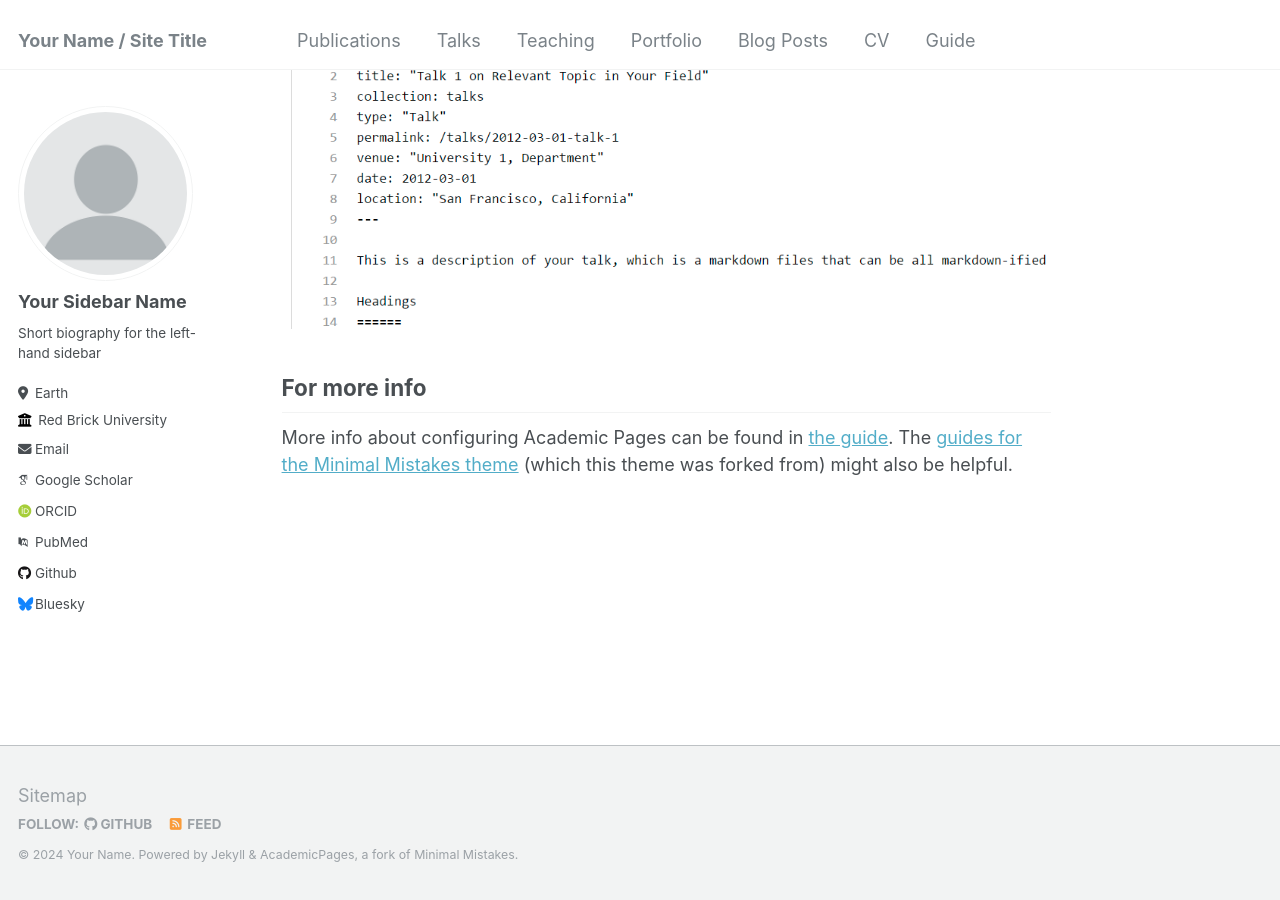
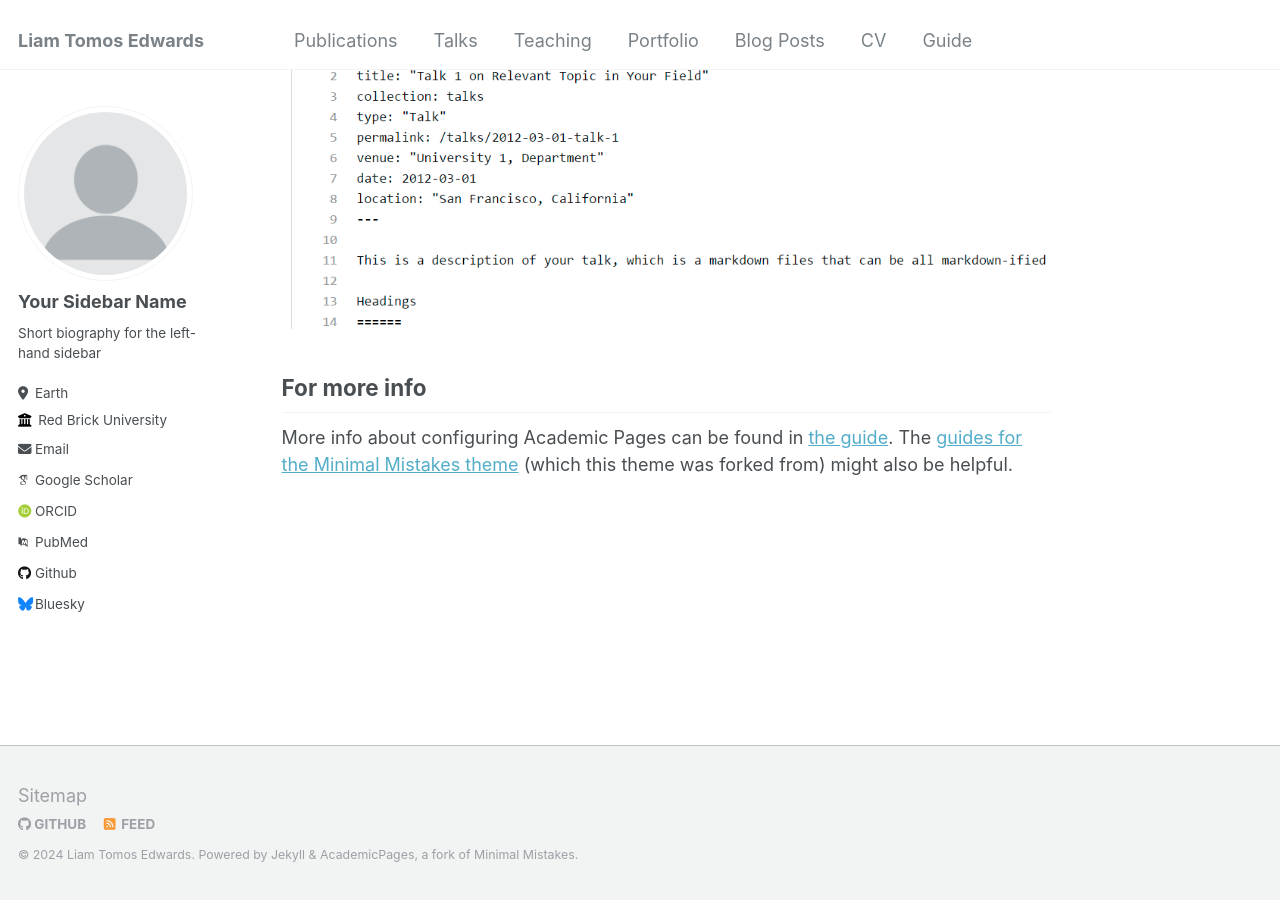
Before and after one commit to liamtomosedwards/liamtomosedwards.github.io, a Jekyll site: the page built from _pages/about.md, in a window 1280 px wide and 900 px high, scrolled down 2660 px. Built offline with Jekyll 4.4.1, drawn with Linux system fonts in a browser that asks for light colours; some web fonts are replaced.

Commit message:
Update _config.yml

```diff
--- a/_config.yml
+++ b/_config.yml
@@ -7,14 +7,14 @@
 # server process.
 
 # Basic Site Settings
-locale                   : "en-US"
-title                    : "Your Name / Site Title"
+locale                   : "en-UK"
+title                    : "Liam Tomos Edwards"
 title_separator          : "-"
-name                     : &name "Your Name"
+name                     : &name "Liam Tomos Edwards"
 description              : &description "personal description"
-url                      : https://academicpages.github.io # the base hostname & protocol for your site e.g. "https://mmistakes.github.io"
+url                      : https://liamtomosedwards.github.io # the base hostname & protocol for your site e.g. "https://mmistakes.github.io"
 baseurl                  : "" # the subpath of your site, e.g. "/blog"
-repository               : "academicpages/academicpages.github.io"
+repository               : "liamtomosedwards/liamtomosedwards.github.io"
 
 # Site Author - The following control what appear as part of the author content on the side bar.
 #               If a field is blank the icon and link will not appear, otherwise it will be shown.
```
